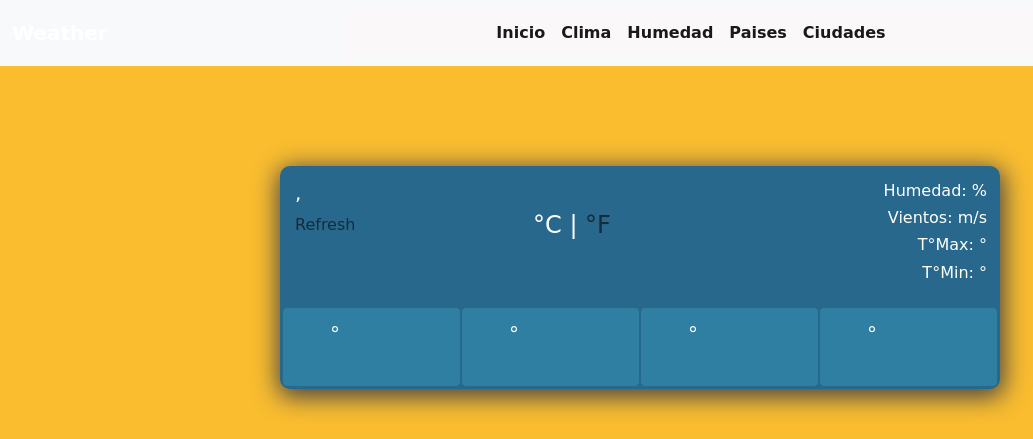
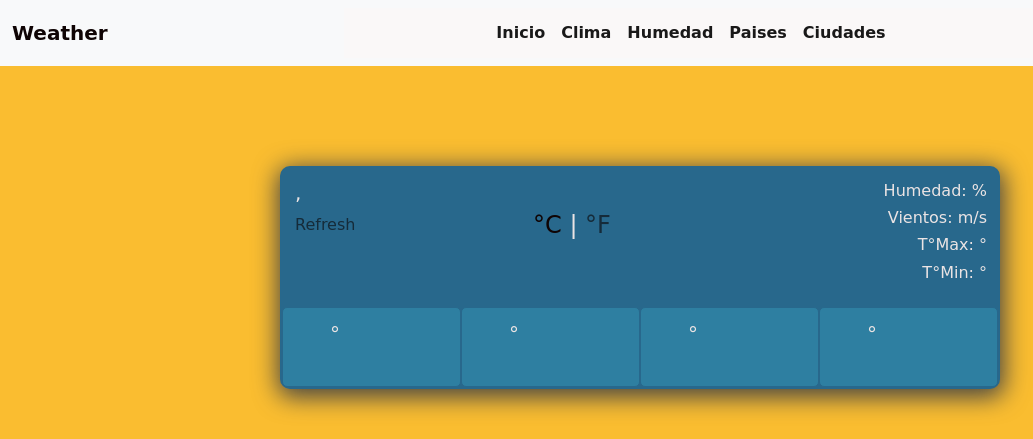
Before and after one commit to HernanS99/Proyecto-Dashboard, a website: page index.html in a window 1280 px wide. Shown: the top 439 px of the page, 0-1033 px from the left. Drawn offline with nearby package versions, Linux system fonts and the light colour scheme.

Commit message:
2ejemplo card

```diff
--- a/assets/css/style.css
+++ b/assets/css/style.css
@@ -131,7 +131,7 @@ a {
   }
 
   .active {
-    color: white;
+    color: rgb(15, 4, 4);
     text-decoration: none;
     opacity: 1;
   }
@@ -145,7 +145,7 @@ a {
     margin: 100px auto;
     max-width: 720px;
     padding: 0px;
-    color: white;
+    color: rgb(235, 228, 228);
   }
 
   #current-weather{
```
Also changed, not shown: index.html (line endings or trailing spaces).
